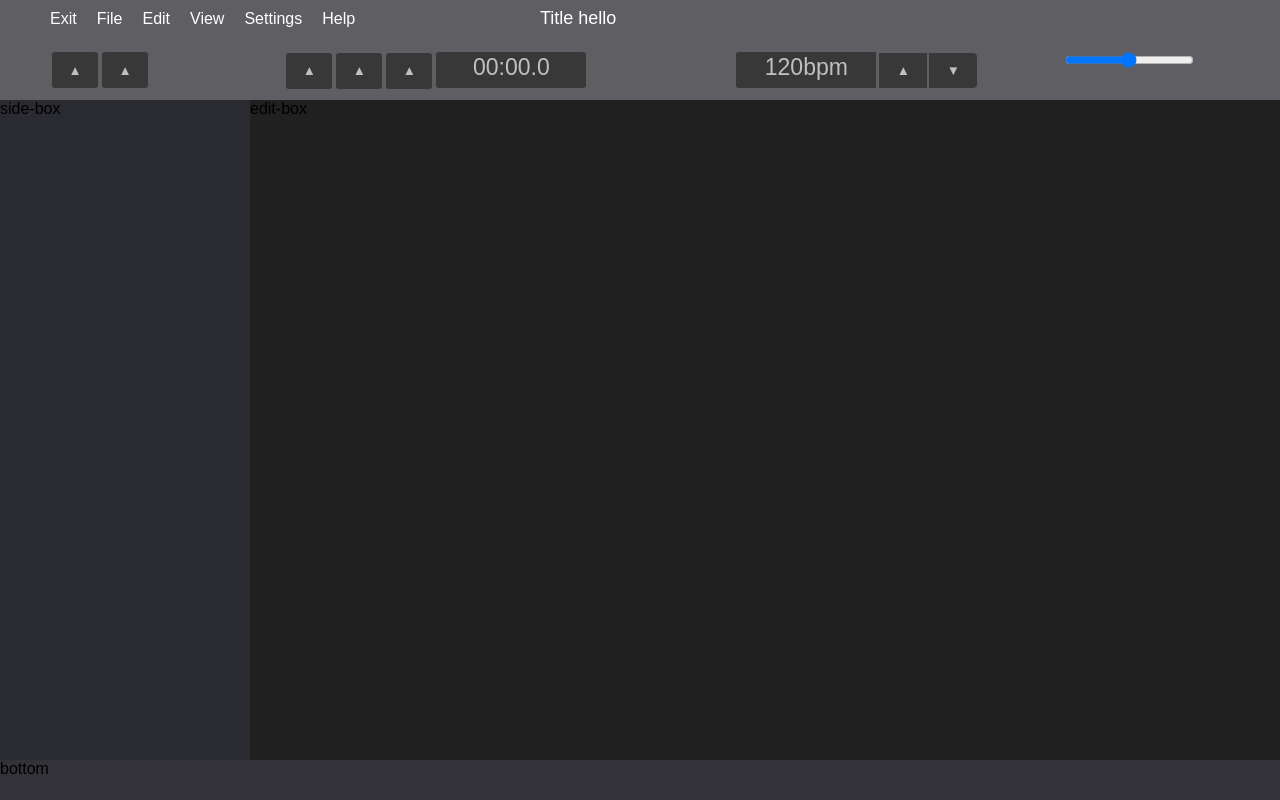
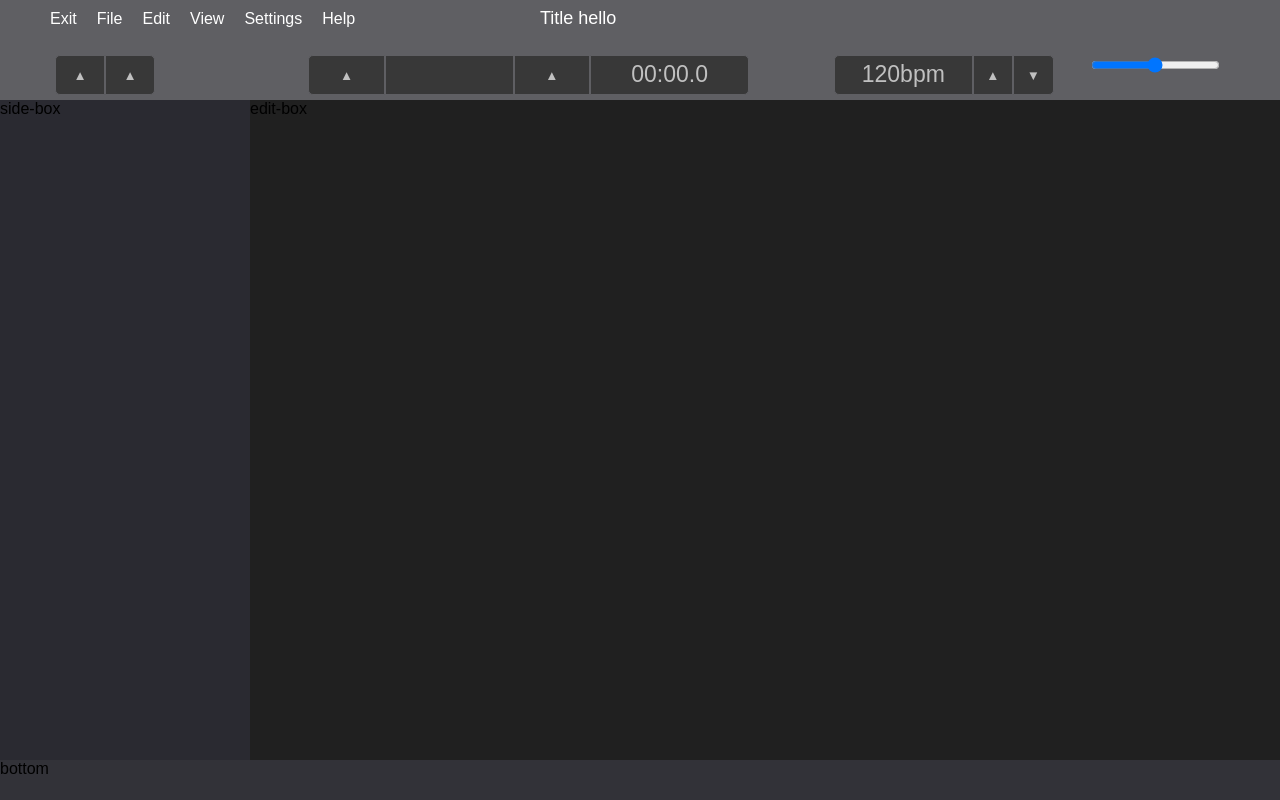
Before and after one commit to wusamzong/practice-git, a Vue app: page / in a window 1280 px wide. Built offline with nearby package versions, Linux system fonts and the light colour scheme.

Commit message:
用flex完成head2排版 安裝fontAwesome之前

```diff
--- a/src/App.vue
+++ b/src/App.vue
@@ -15,19 +15,19 @@
 
       <div class="head-2">
         <div class="step">
-          <button class="previousStep">▲</button>
-          <button class="nextStep">▲</button>
+          <button class="previousStep leftRadius">▲</button>
+          <button class="nextStep rightRadius">▲</button>
         </div>
         <div class="play">
-          <button class="before">▲</button>
-          <button class="play">▲</button>
+          <button class="before leftRadius">▲</button>
+          <button class="play"><i class="fas fa-play"></i></button>
           <button class="after">▲</button>
-          <p class="length">{{time}}</p>
+          <p class="length rightRadius">{{time}}</p>
         </div>
         <div class="BPM">
-          <p>{{BPM}}bpm</p>
+          <p class="leftRadius">{{BPM}}bpm</p>
           <button class="speedUp">▲</button>
-          <button class="slowDown" style="border-bottom-right-radius: 5px; border-top-right-radius: 5px;">▼</button>
+          <button class="slowDown rightRadius">▼</button>
         </div>
         <div class="volume">
           <input type="range" min="0" max="100" />
@@ -105,85 +105,99 @@ body {
 }
 .head-2 {
   grid-area: head2;
-  display: inline-block;
+
   background: #5f5f63;
-  display: grid;
-  grid-template-columns: auto 450px auto auto;
-  grid-template-rows: 50px;
-  grid-template-areas: "step play BPM volume";
-
-  height: 50px;
+  padding: 5px;
+  display: flex;
+  flex-direction: row;
+  flex-wrap: nowrap;
+  justify-content: space-around;
+  align-items: stretch;
 }
 .step {
-  grid-area: step;
-  margin: 0 50px;
+  background: #5f5f63;
+  flex-grow: 1;
+  padding: 0 50px;
 }
-.step button{
-  display: inline-block;
+.step button {
   height: 40px;
   width: 50px;
   background: #383838;
   padding: 4px 6px;
-  border: 2px solid #5f5f63;
-  border-radius: 5px;
+  border: 1px solid #5f5f63;
   color: #c0c0c0;
-
+  cursor: pointer;
 }
 .play {
-  grid-area: play;
+  background: #5f5f63;
+  padding: 0 50px;
+  flex-grow: 2;
+  display: flex;
+  flex-direction: row;
+  flex-wrap: nowrap;
+  justify-content: center;
+  align-items: stretch;
 }
-.play button{
+.play button {
+  flex-grow: 1;
   height: 40px;
   width: 50px;
   background: #383838;
-  border: 2px solid #5f5f63;
-  border-radius: 5px;
+  border: 1px solid #5f5f63;
   color: #c0c0c0;
+  cursor: pointer;
+
 }
-.play p{
-  display: inline-block;
+.play p {
+  flex-grow: 1;
   margin: 0 auto;
-  width: 120px ;
+  width: 120px;
   background: #383838;
-  border: 2px solid #5f5f63;
-  border-radius: 5px;
+  border: 1px solid #5f5f63;
   color: #c0c0c0;
   text-align: center;
   font-size: 23px;
-  padding: 15px;
-  padding-top: 2px;
-  padding-bottom: 7px;
+  padding: 5px;
 }
 .BPM {
-  grid-area: BPM;
-
+  background: #5f5f63;
+  flex-grow: 1;
+  padding: 0 35px;
+  display: flex;
+  flex-direction: row;
+  flex-wrap: nowrap;
+  justify-content: center;
+  align-items: stretch;
 }
 .BPM p {
-  display: inline-block;
+  flex-grow: 2;
   margin: 0 auto;
-  width: 100px ;
+  width: 100px;
   background: #383838;
-  border: 2px solid #5f5f63;
-  border-bottom-left-radius: 5px;
-  border-top-left-radius: 5px;
+  border: 1px solid #5f5f63;
   color: #c0c0c0;
   text-align: center;
+  padding: 5px;
   font-size: 23px;
-  padding: 20px;
-  padding-top: 2px;
-  padding-bottom: 7px;
 }
-.BPM button{
-  height: 37px;
-  width: 50px;
+.BPM button {
+  flex-grow: 1;
   background: #383838;
   color: #c0c0c0;
   border: 1px solid #5f5f63;
+  cursor: pointer;
 }
 
-
 .volume {
-  grid-area: volume;
+  background: #5f5f63;
+  flex-grow: 1;
+}
+.leftRadius{
+  border-bottom-left-radius: 5px;
+  border-top-left-radius: 5px;
+}.rightRadius{
+  border-bottom-right-radius: 5px;
+  border-top-right-radius: 5px;
 }
 
 .side-box {
```
